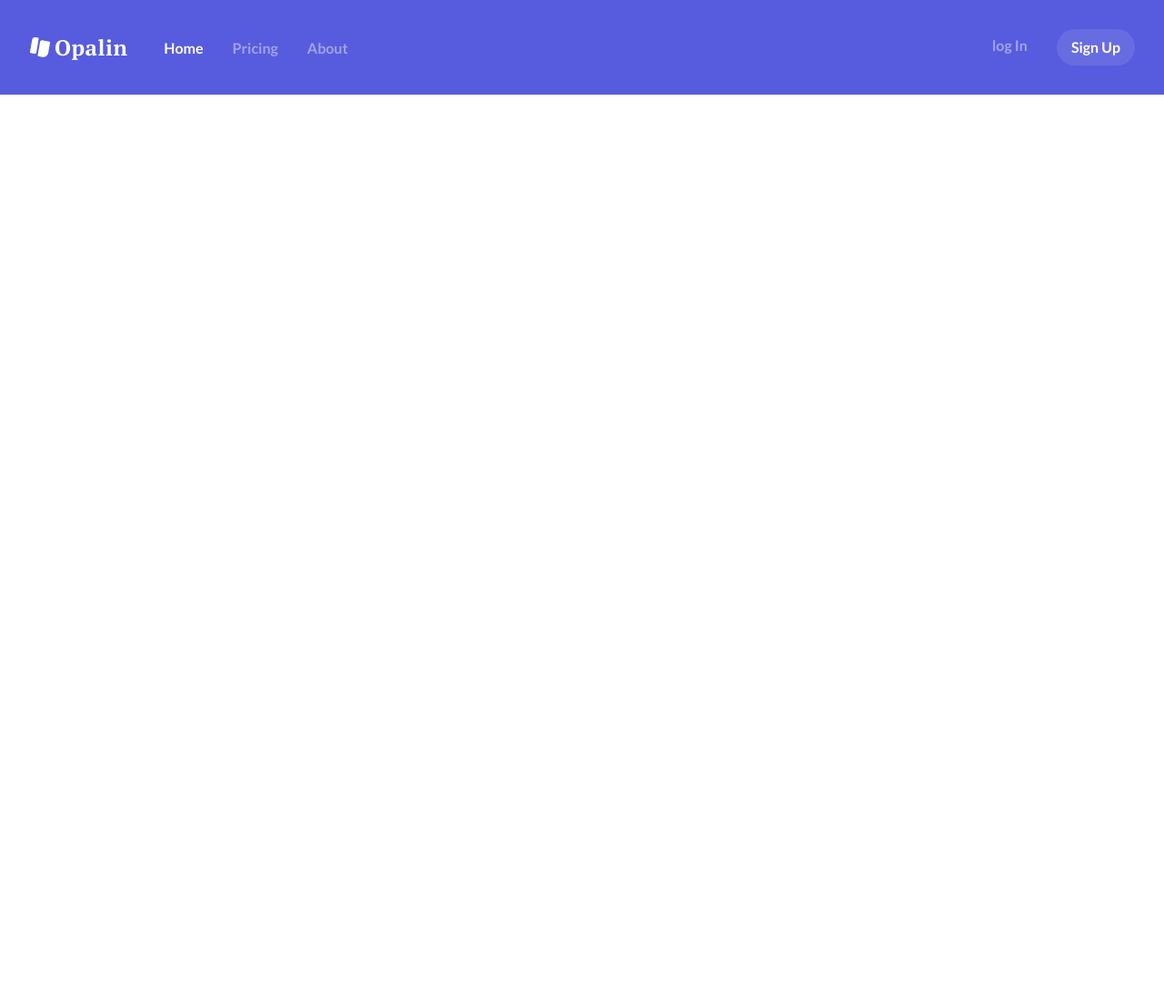
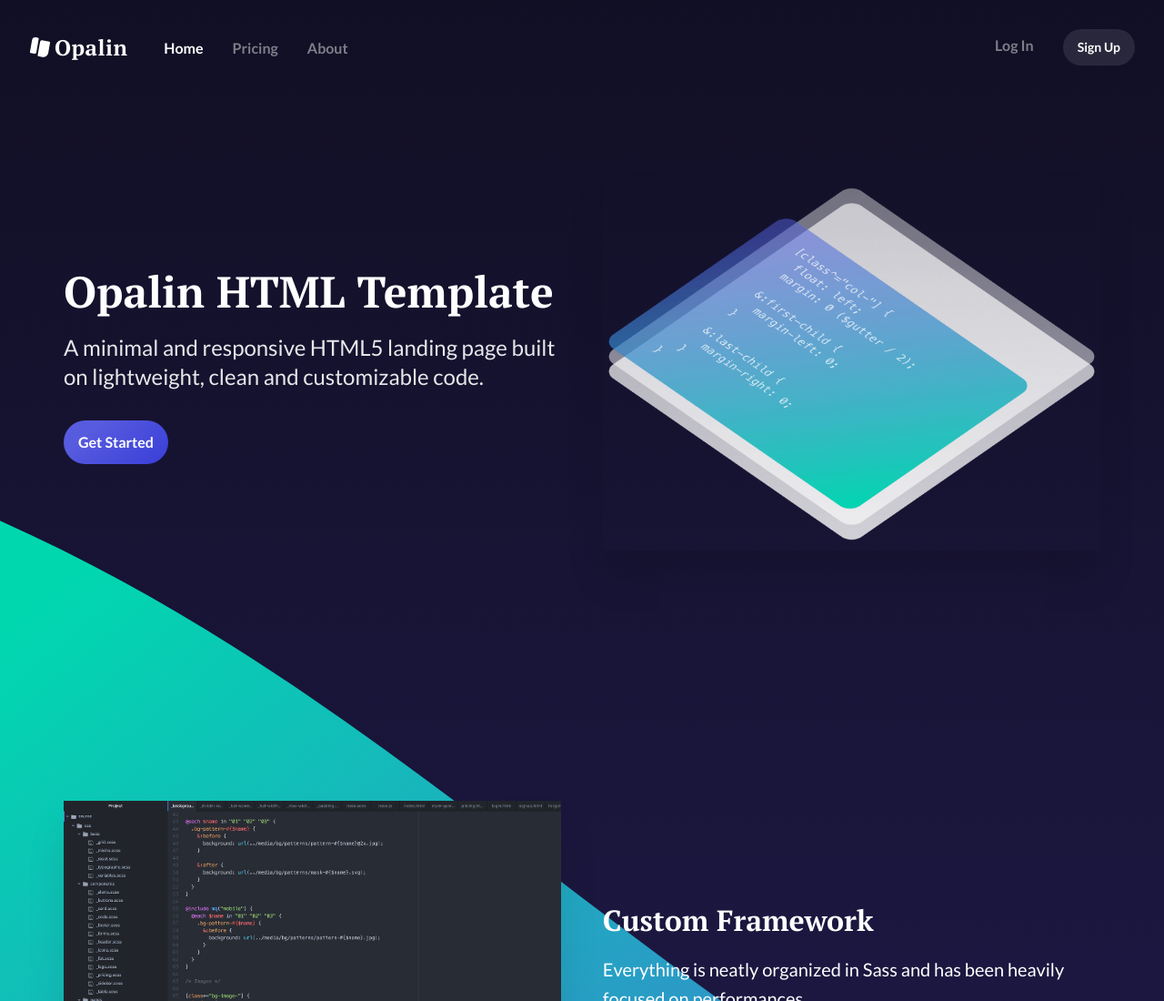
Before and after one commit to sinovic/opalin-project, a website: page index.html in a window 1280 px wide. Shown: the top 1100 px of the page at 91% size. Before the commit the page ends 800 px from the top, so only its background shows below. Drawn offline with Linux system fonts and the light colour scheme.

Commit message:
build features section

```diff
--- a/index.html
+++ b/index.html
@@ -24,11 +24,39 @@
                 <li class="main-nav__item"><a href="#" class="main-nav__link">Pricing</a></li>
                 <li class="main-nav__item"><a href="#" class="main-nav__link">About</a></li>
             </ul>
-            <ul class="main-nav__list main-nav__list--right">
-                <li class="main-nav__item"><a href="#" class="main-nav__link">log In</a></li>
+            <ul class="main-nav__list">
+                <li class="main-nav__item"><a href="#" class="main-nav__link">Log In</a></li>
                 <li class="main-nav__item"><a href="#" class="button main-nav__link main-nav__link--active">Sign Up</a></li>
             </ul>
         </nav>
     </header>
+    <main>
+        <section class="features">
+            <div class="container">
+                <div class="features__box features__box--hero">
+                    <div class="features__content">
+                        <h1 class="heading-1">Opalin HTML Template</h1>
+                        <p class="paragraph paragraph--big">A minimal and responsive HTML5 landing page built on lightweight, clean and customizable code.</p>
+                        <a href="#" class="button button--primary mt-sm">Get Started</a>
+                    </div>
+                    <img src="src/media/content/hero-illustration.png" srcset="src/media/content/hero-illustration.png 1x, src/media/content/hero-illustration@2x.png 2x" alt="hero illustration" class="features__img">
+                </div>
+                <div class="features__box features__box--reverse">
+                    <div class="features__content">
+                        <h3 class="heading-3">Custom Framework</h3>
+                        <p class="paragraph">Everything is neatly organized in Sass and has been heavily focused on performances.</p>
+                    </div>
+                    <img src="src/media/content/editor.png" srcset="src/media/content/editor.png 1x, src/media/content/editor@2x.png 2x" alt="hero illustration" class="features__img">
+                </div>
+                <div class="features__box">
+                    <div class="features__content">
+                        <h3 class="heading-3">Designed In Sketch</h3>
+                        <p class="paragraph">100% of this HTML template, including all modules and components have been designed in Sketch.</p>
+                    </div>
+                    <img src="src/media/content/sketch.png" srcset="src/media/content/sketch.png 1x, src/media/content/sketch@2x.png 2x" alt="hero illustration" class="features__img">
+                </div>
+            </div>
+        </section>
+    </main>
 </body>
 </html>
--- a/src/sass/abstracts/_helpers.scss
+++ b/src/sass/abstracts/_helpers.scss
@@ -0,0 +1,3 @@
+.mt-sm {
+  margin-top: 1.6rem;
+}
--- a/src/sass/base/_typography.scss
+++ b/src/sass/base/_typography.scss
@@ -4,3 +4,32 @@
   line-height: 3.2rem;
   color: $color-text;
 }
+.heading-1,
+.heading-2,
+.heading-3 {
+  font-family: $font-serif;
+  margin-bottom: 1.6rem;
+  font-weight: 900;
+}
+
+.heading-1 {
+  font-size: 4.8rem;
+  line-height: 6rem;
+
+}
+
+.heading-3 {
+  font-size: 3.2rem;
+  line-height: 4.4rem;
+}
+
+.paragraph {
+
+  &--big {
+    font-size: 2.4rem;
+    font-weight: 400;
+    line-height: 3.2rem;
+    opacity: .9;
+    margin-bottom: 1.6rem;
+  }
+}
--- a/src/sass/components/_buttons.scss
+++ b/src/sass/components/_buttons.scss
@@ -1,12 +1,25 @@
 .button {
-  display: inline-block;
-  padding: .4rem 1.6rem;
-  background-color: rgba($color-white, .1);
-  border-radius: 4.8rem;
-  transition: all .2s;
+  @include link {
+    font-size: 1.4rem;
+    display: inline-block;
+    padding: .4rem 1.6rem;
+    background-color: rgba($color-white, .1);
+    border-radius: 4.8rem;
+    transition: all .2s;
+  }
 
   &:hover {
     background-color: rgba($color-white, .4);
     transform: translateY(-1px);
   }
+
+  &--primary {
+    @include link {
+      font-size: 1.6rem;
+      background-image: linear-gradient(140deg, $color-primary 25%, darken($color-primary, 7%) 100%);
+      color: $color-white;
+      font-weight: 700;
+      line-height: 4rem;
+    }
+  }
 }
--- /dev/null
+++ b/src/sass/components/_features.scss
@@ -0,0 +1,63 @@
+.features {
+  position: relative;
+  width: 100%;
+  background-image: linear-gradient(140deg, #00d7af 25%, #575bde 100%);
+  color: $color-white;
+  padding-bottom: 8rem;
+
+  &::before {
+    background-image: url(../media/bg/shape-dark-03.svg);
+    background-position: center !important;
+    background-repeat: no-repeat !important;
+    background-size: cover !important;
+    bottom: -1px;
+    content: "";
+    height: 101%;
+    left: -1%;
+    position: absolute;
+    top: -1px;
+    width: 101%;
+  }
+
+  &__box {
+    display: flex;
+    align-items: center;
+    position: relative;
+    z-index: 10;
+
+    &:not(:last-child) {
+      margin-bottom: 8rem;
+    }
+
+    &--hero {
+      height: 100vh;
+    }
+
+    &--reverse {
+      flex-direction: row-reverse;
+    }
+
+    &--reverse .features__content {
+      margin-right: 0;
+      margin-left: 2%;
+    }
+
+    &--reverse .features__img {
+      margin-right: 2%;
+      margin-left: 0;
+    }
+  }
+
+  &__content {
+    flex: 1 1 0;
+    margin-right: 2%;
+  }
+
+  &__img {
+    display: block;
+    width: 0;
+    flex: 1 1 0;
+    margin-left: 2%;
+    box-shadow: 0 3.2rem 4rem rgba(0, 0, 0, .1);
+  }
+}
--- a/src/sass/layout/_header.scss
+++ b/src/sass/layout/_header.scss
@@ -3,9 +3,15 @@
 // -----------------------------------------------------------------------------
 .header {
   display: flex;
+  width: 100%;
   align-items: center;
-  background-color: $color-primary;
+  background-color: transparent;
   padding: 3.2rem;
+  min-height: 4rem;
+
+  position: absolute;
+  top: 0;
+  z-index : 20;
 
   &__logo {
     margin-right: 4rem;
@@ -33,14 +39,11 @@
   flex-grow: 2;
   display: flex;
   align-items: center;
+  justify-content: space-between;
 
   &__list {
     list-style: none;
     display: flex;
-
-    &--right {
-      margin-left: auto;
-    }
   }
 
   &__item {
--- a/src/sass/main.scss
+++ b/src/sass/main.scss
@@ -7,7 +7,8 @@
 // 1. Configuration and helpers
 @import
   'abstracts/variables',
-  'abstracts/mixins';
+  'abstracts/mixins',
+  'abstracts/helpers';
 
 //// 2. Vendors
 //@import
@@ -24,13 +25,14 @@
 
 // 5. Components
 @import
-  'components/buttons';
+  'components/buttons',
+  'components/features';
 
 
-//// 6. Page-specific styles
-//@import
-//  'pages/home';
-//
+// 6. Page-specific styles
+@import
+  'pages/home';
+
 //// 7. Themes
 //@import
 //  'themes/default';
--- a/src/sass/pages/_home.scss
+++ b/src/sass/pages/_home.scss
@@ -1,3 +1,9 @@
 // -----------------------------------------------------------------------------
 // This file contains styles that are specific to the home page.
 // -----------------------------------------------------------------------------
+
+.container {
+  max-width: 114rem;
+  margin-left: auto;
+  margin-right: auto;
+}
```
Also changed, not shown: build/css/main.css.
